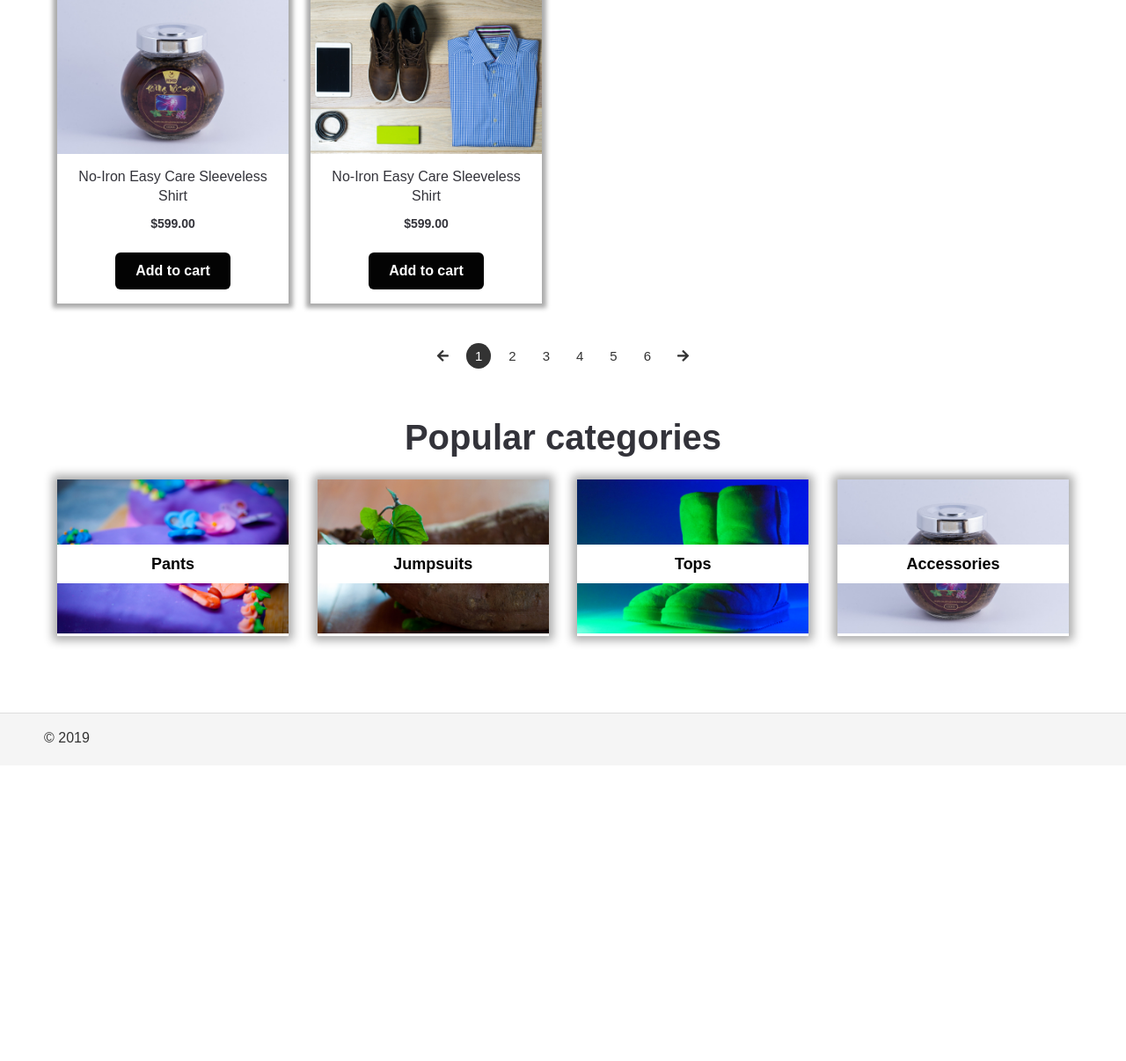
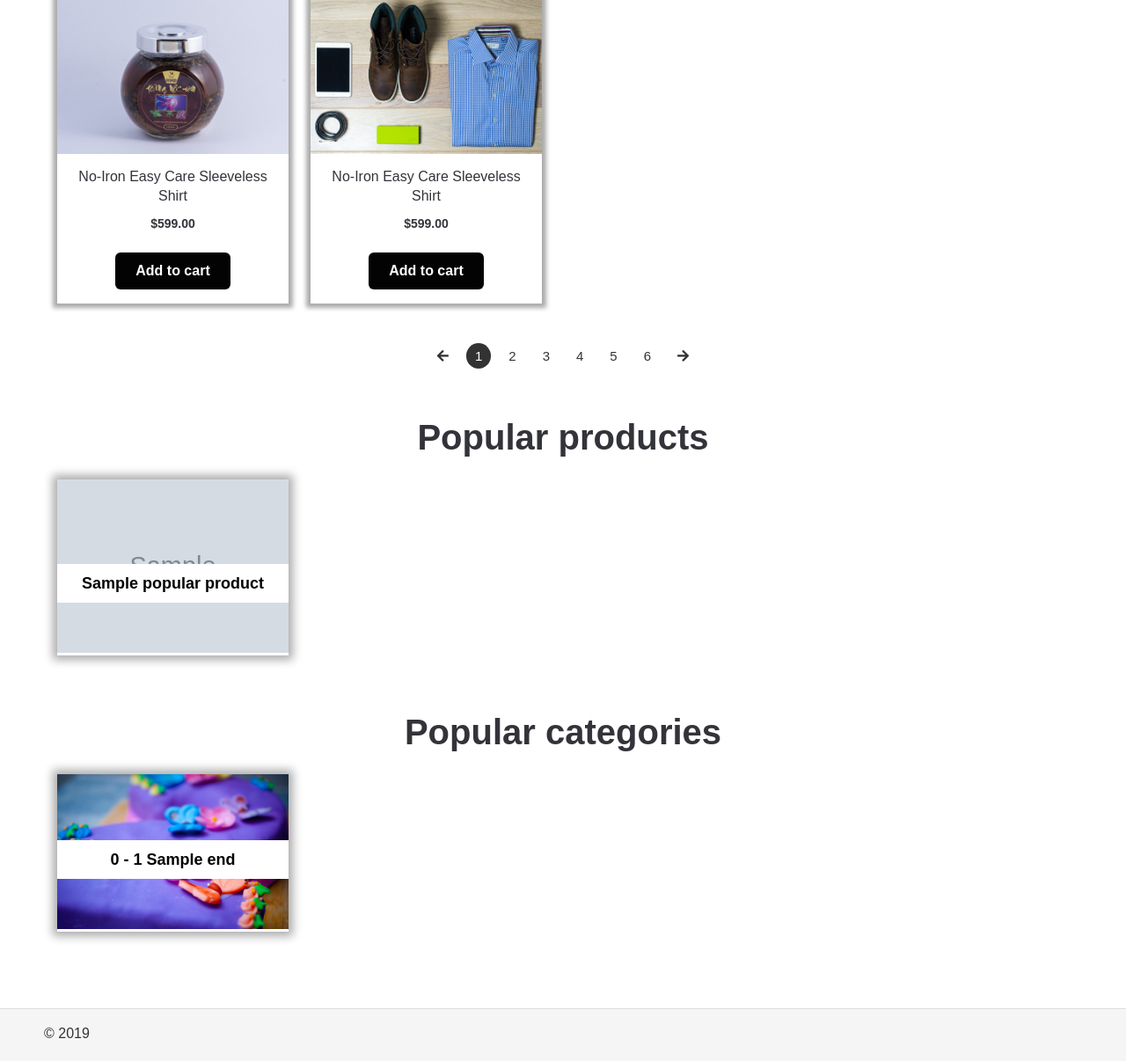
Before and after one commit to StudentsProjectsITEA/itea-online-store, a PHP site: template frontend/views/site/index.php in a window 1280 px wide. Shown: the part 653-1859 px from the top of the page at 88% size. Before the commit the page ends 1497 px from the top, so only its background shows below. Run offline with PHP 8.4, Linux system fonts and the light colour scheme; the template is opened without the code that fills it: most values are stand-ins (such as "Sample title", 1, 10 or a date in 2020); grey boxes marked "Sample" are stand-in pictures; data that the repository does not hold is empty; some libraries are stand-ins or nearby versions; some web fonts are replaced.

Commit message:
Added view popular category

```diff
--- a/console/migrations/m190806_094435_create_product_table.php
+++ b/console/migrations/m190806_094435_create_product_table.php
@@ -1,5 +1,6 @@
 <?php
 
+use yii\base\NotSupportedException;
 use yii\db\Migration;
 
 /**
@@ -10,7 +11,7 @@ class m190806_094435_create_product_table extends Migration
     /**
      * {@inheritdoc}
      *
-     * @throws \yii\base\NotSupportedException
+     * @throws NotSupportedException
      */
     public function safeUp()
     {
--- a/frontend/config/params.php
+++ b/frontend/config/params.php
@@ -1,4 +1,6 @@
 <?php
 return [
     'adminEmail' => 'admin@example.com',
+    'countOfPopularProducts' => 4,
+    'countOfPopularCategories' => 3,
 ];
--- a/frontend/views/site/index.php
+++ b/frontend/views/site/index.php
@@ -98,28 +98,31 @@ $this->title = 'Online Store | ITEA';
 
 <section class="shop-category">
     <div class="container">
+        <h2 class="category-title">Popular products</h2>
+        <div class="category-list">
+            <?php foreach ($popularProducts as $popularProduct) : ?>
+                <a href="" class="category-item">
+                    <img src="<?php echo Url::to('@web/img/' . $popularProduct['main_photo']); ?>" alt=""
+                         class="category-img" />
+                    <div class="category-name"><?php echo $popularProduct['title']; ?></div>
+                    <div class="category-link">shop now</div>
+                </a>
+            <?php endforeach; ?>
+        </div>
         <h2 class="category-title">Popular categories</h2>
         <div class="category-list">
-            <a href="" class="category-item">
-                <img src="<?php echo Url::to('@web/img/img_1.jpg'); ?>" alt="" class="category-img" />
-                <div class="category-name">Pants</div>
-                <div class="category-link">shop now</div>
-            </a>
-            <a href="" class="category-item">
-                <img src="<?php echo Url::to('@web/img/img_2.jpg'); ?>" alt="" class="category-img" />
-                <div class="category-name">Jumpsuits</div>
-                <div class="category-link">shop now</div>
-            </a>
-            <a href="" class="category-item">
-                <img src="<?php echo Url::to('@web/img/img_3.jpg'); ?>" alt="" class="category-img" />
-                <div class="category-name">Tops</div>
-                <div class="category-link">shop now</div>
-            </a>
-            <a href="" class="category-item">
-                <img src="<?php echo Url::to('@web/img/img_4.jpg'); ?>" alt="" class="category-img" />
-                <div class="category-name">Accessories</div>
-                <div class="category-link">shop now</div>
-            </a>
+
+            <?php foreach ($popularCategories as $name=>$popularCategory) : ?>
+                <a href="" class="category-item">
+                    <img src="<?php echo Url::to('@web/img/img_1.jpg'); ?>" alt=""
+                         class="category-img" />
+                    <div class="category-name">
+                        <?php echo $name . ' - ' . $popularCategory['count'] . ' ' . $popularCategory['end']; ?>
+                    </div>
+                    <div class="category-link">shop now</div>
+                </a>
+            <?php endforeach; ?>
         </div>
+
     </div>
 </section>
```
Also changed, not shown: frontend/controllers/SiteController.php (+6 -2 lines), frontend/repositories/PopularRepository.php (added, +97 -0 lines).
